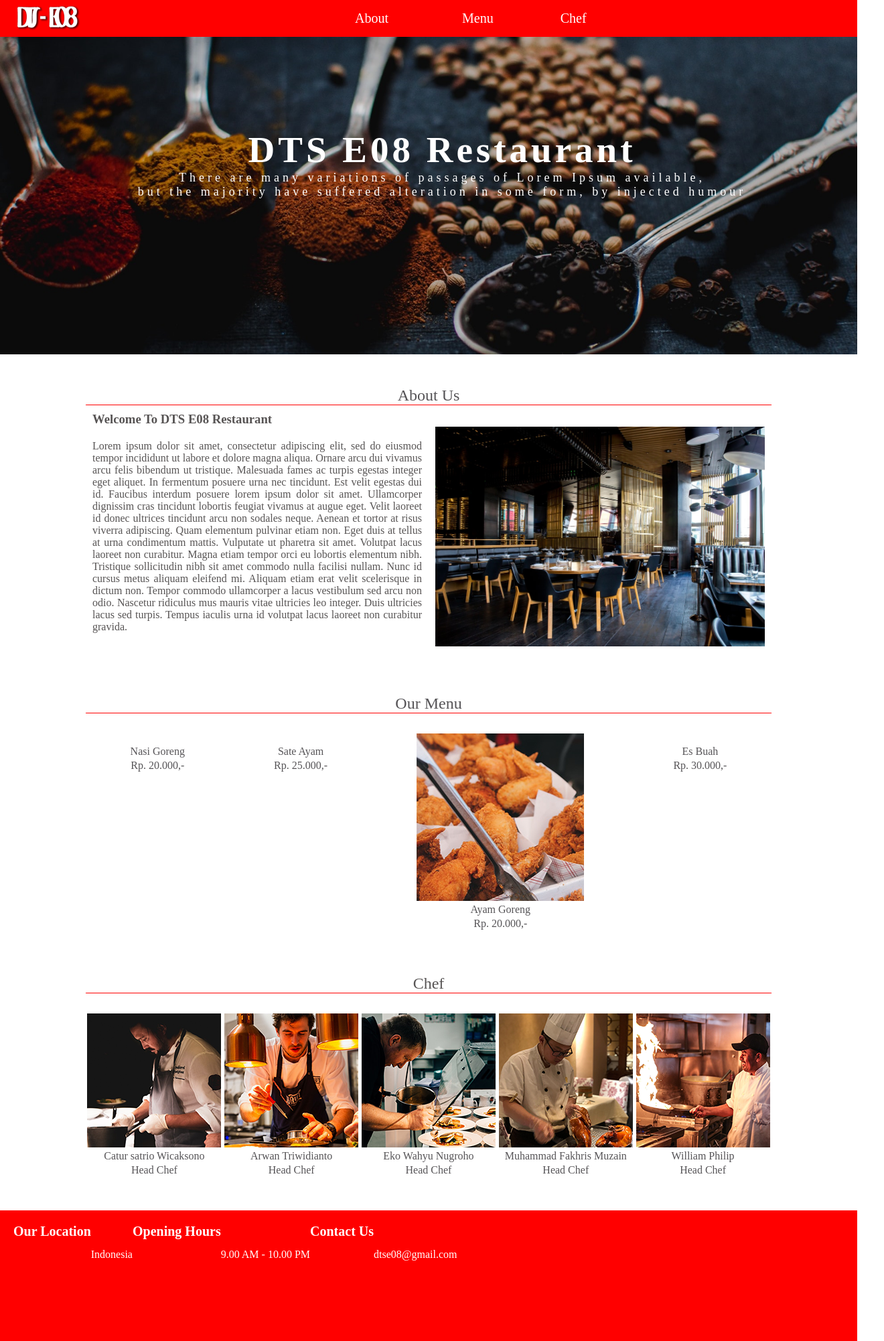
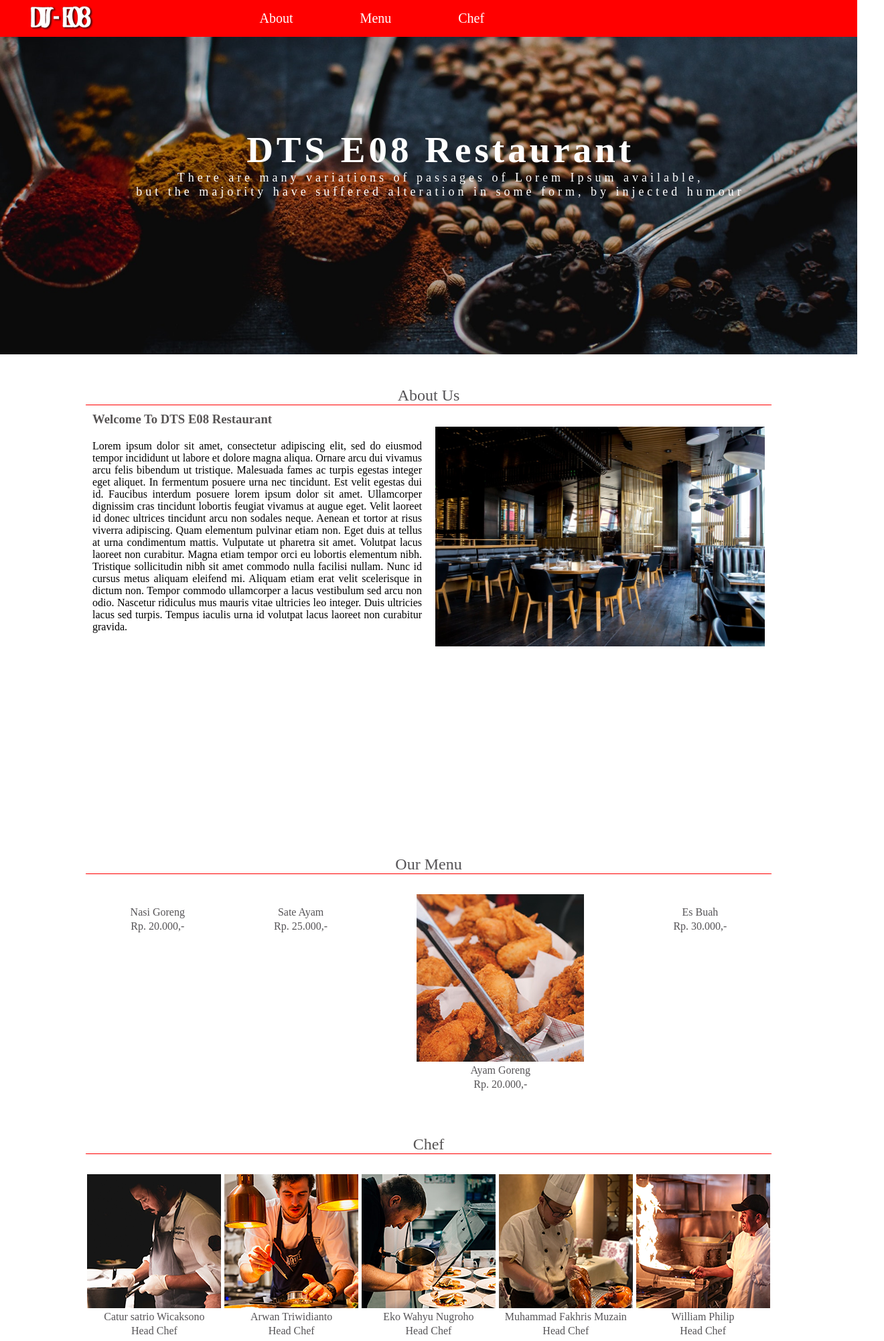
Before and after one commit to DTS-E08/TugasProject01, a plain HTML site: page index.html in a window 1280 px wide. Shown: the top 2002 px of the page at 67% size, 1320 px wide, since content can reach past the window. Drawn offline with Linux system fonts and the light colour scheme.

Commit message:
Mengatur kerapihan pada tampilan Desktop

```diff
--- a/index.html
+++ b/index.html
@@ -18,9 +18,9 @@
             </div>
             <div class="header-list">
                 <ul>
-                    <li><a href="#" class="about">About</a></li>
-                    <li><a href="#" class="menu">Menu</a></li>
-                    <li><a href="#" class="chef">Chef</a></li>
+                    <a href="#About"><li>About</li></a>
+                    <a href="#Menu"><li>Menu</li></a>
+                    <a href="#Chef"><li>Chef</li></a>
                 </ul>
             </div>
         </div>
@@ -40,7 +40,7 @@
     <div class="body">
         <section>
             <h2 class="title">About Us</h2>
-            <div class="about">
+            <div class="about" id="About">
                 <h3>Welcome To DTS E08 Restaurant</h3>
                 <div class="content-item">
                     <p>Lorem ipsum dolor sit amet, consectetur adipiscing elit, sed do eiusmod tempor
@@ -65,7 +65,7 @@
                 </div>
             </div>
 
-            <div class="heading">
+            <div class="heading" id="Menu">
                 <h2>Our Menu</h2>
             </div>
             <div class="menus">
@@ -99,7 +99,7 @@
                 </div>
             </div>
 
-            <div class="heading2">
+            <div class="heading2" id="Chef">
                 <h2>Chef</h2>
             </div>
             <div class="menus">
--- a/style.css
+++ b/style.css
@@ -36,9 +36,10 @@ header {
 }
 
 .container {
-  width: 100%;
-  padding: 0px 20px 40px;
-  }
+  width: 96.5%;
+  max-width: 100%;
+  padding: 0px 20px 40px 40px;
+}
 
 .header-left {
   float: left;
@@ -56,12 +57,17 @@ a {
   text-decoration: none;
 }
 
+.option {
+  text-align: center;
+}
+
 .header-list {
   /*background-color: rgba(255, 38, 0, 0.9);*/
   background-color: #ff0000;
-  padding-left: 450px;
+  margin: auto;
   transition: all 0.5s;
   z-index: 10;
+  width: 40rem;
 }
 
 .header-list li:hover {
@@ -81,6 +87,7 @@ a {
 }
 
 .heading {
+  margin-top: 15rem;
   padding-bottom: 30px;
   color: #565457;
 }
@@ -169,7 +176,7 @@ section {
   float: left;
   width: 49%;
   text-align: justify;
-  color: color: rgb(0, 0, 0);
+  color: rgb(0, 0, 0);
 }
 
 footer {
@@ -180,17 +187,20 @@ footer {
 }
 
 .info {
-  padding: 20px;
+  margin: 5rem auto;
+  padding-top: 5rem;
+  width: 50rem;
+  display: flex;
+  justify-content: space-around;
+  text-align: center;
 }
 
 .info h1{
-  float: left;
   font-size: 20px;
   color: #ffffff;
 }
 
 .info p {
-  float: left;
   padding-top: 3%;
   color: #ffffff;
 }
```
